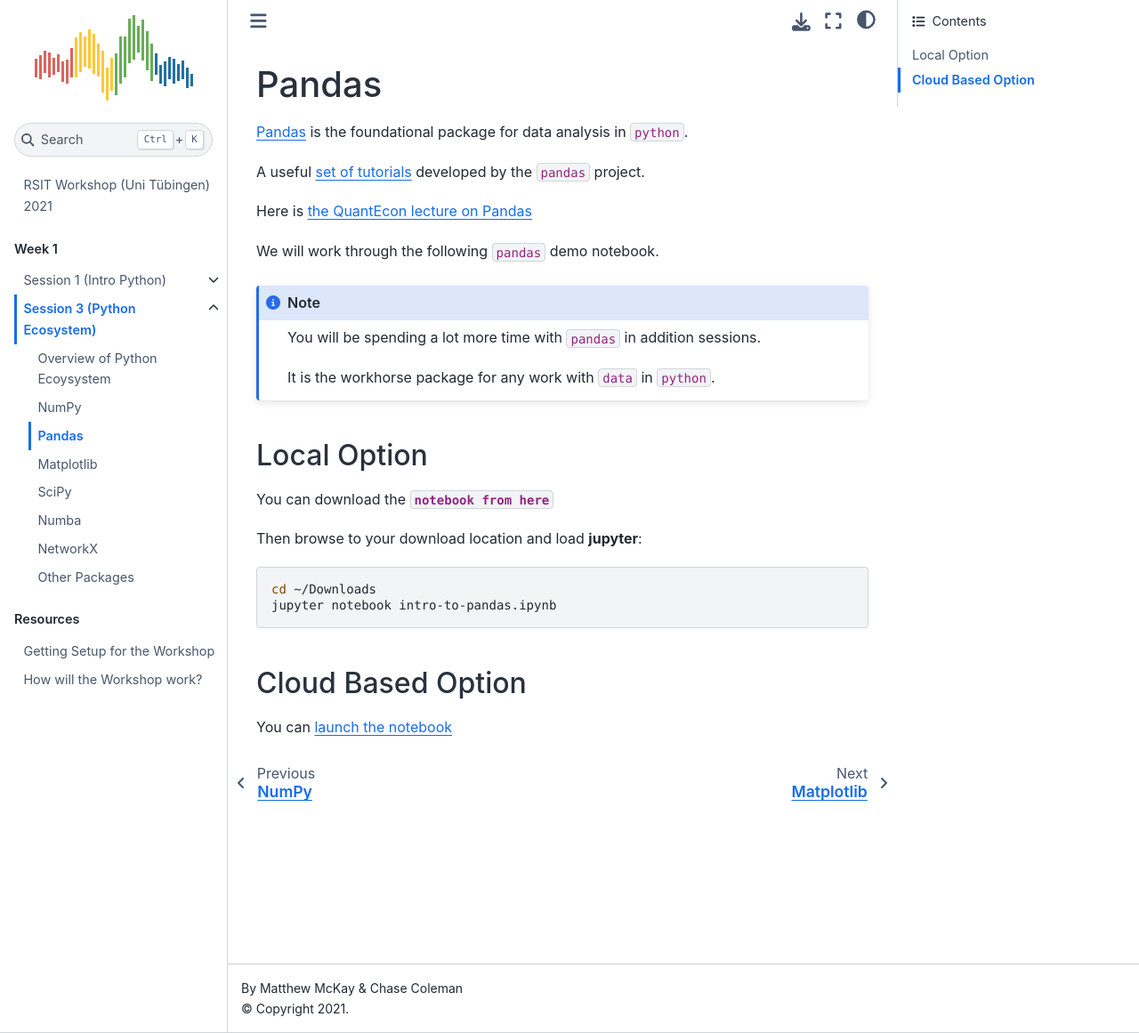
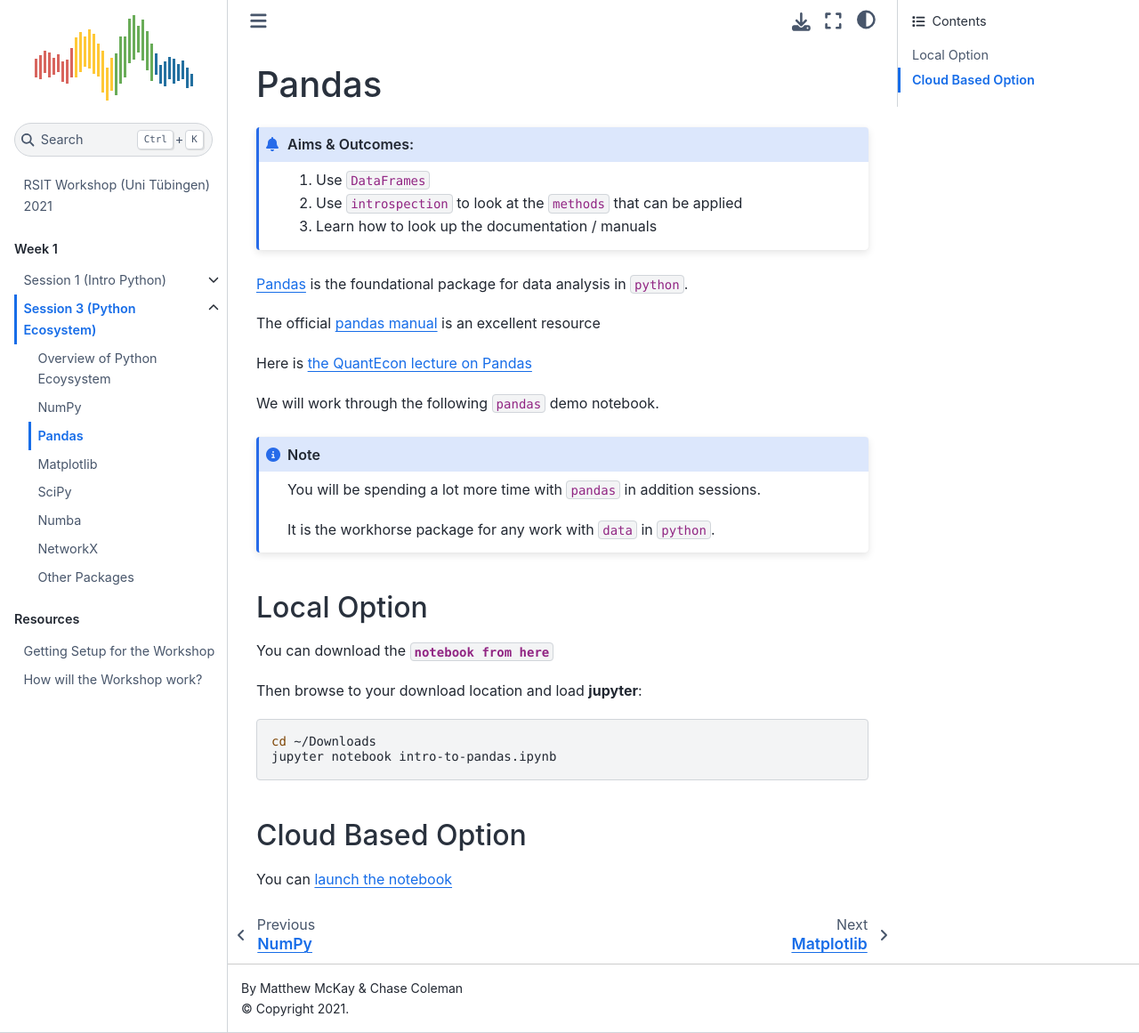
Before and after one commit to QuantEcon/2021-workshop-rsit, a Jupyter Book: the page built from website/week1/session3/pandas.md, in a window 1280 px wide and 1161 px high. Shown: the whole window at 89% size. Built offline with Jupyter Book 1.0.4 settings and Sphinx 7.4.7 and the Sphinx Book theme 1.1.4, drawn with Linux system fonts in a browser that asks for light colours; pages that are not in the unit, such as notebooks, are missing from menus.

Commit message:
add updates for pandas and schedule

````diff
--- a/website/week1/session3/pandas.md
+++ b/website/week1/session3/pandas.md
@@ -1,10 +1,15 @@
 (session3/pandas)=
 # Pandas
 
+```{admonition} Aims & Outcomes:
+1. Use `DataFrames`
+2. Use `introspection` to look at the `methods` that can be applied
+3. Learn how to look up the documentation / manuals
+```
+
 [Pandas](https://pandas.pydata.org) is the foundational package for data analysis in `python`.
 
-A useful [set of tutorials](https://pandas.pydata.org/docs/getting_started/index.html) developed
-by the `pandas` project.
+The official [pandas manual](https://pandas.pydata.org/docs/) is an excellent resource
 
 Here is [the QuantEcon lecture on Pandas](https://python-programming.quantecon.org/pandas.html)
 
````
Also changed, not shown: website/week1/session3/schedule.md (+3 -1 lines).
